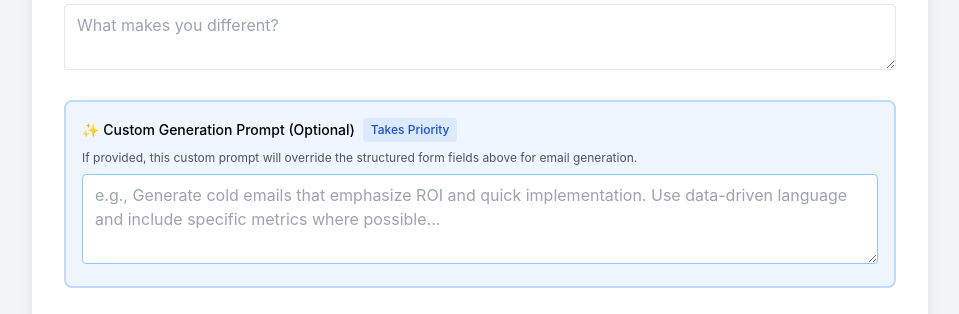
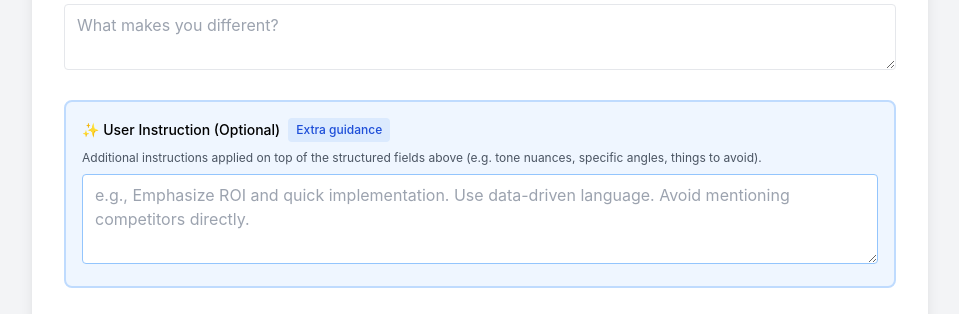
Before and after one commit to maniram-yadav/pitchperfect, a Next.js app in the folder frontend/: page /generate in a window 1280 px wide. Shown: the part 1028-1342 px from the top of the page, without its empty margins (160-1119 px from the left). Built offline with nearby package versions, Linux system fonts and the light colour scheme; no server answers; sample sign-in values are in the browser's storage.

Commit message:
ai engineer cold email generator

```diff
--- a/frontend/src/components/email/EmailGenerationForm.tsx
+++ b/frontend/src/components/email/EmailGenerationForm.tsx
@@ -76,18 +76,7 @@ export default function EmailGenerationForm() {
         };
         setEmailType('custom_prompt');
       } else {
-        // For structured input mode
-        // Check if custom prompt is provided - it takes preference
-        if (data.customPrompt && data.customPrompt.trim().length > 0) {
-          processedData = {
-            variations: data.variations || 1,
-            generateSequence: data.generateSequence || false,
-            customPrompt: data.customPrompt,
-            useCustomInput: true,
-          };
-          setEmailType('custom_prompt');
-        } else {
-          // Convert painPoints from comma-separated string to array
+        // Structured input mode — always use structured fields; customPrompt is extra user instruction
         const painPointsArray = typeof data.painPoints === 'string'
           ? data.painPoints.split(',').map((point: string) => point.trim()).filter((point: string) => point.length > 0)
           : Array.isArray(data.painPoints) ? data.painPoints : [];
@@ -95,10 +84,10 @@ export default function EmailGenerationForm() {
         processedData = {
           ...data,
           painPoints: painPointsArray,
+          customPrompt: data.customPrompt?.trim() || undefined,
           useCustomInput: false,
         };
         setEmailType(processedData.emailType || 'cold_outreach');
-        }
       }
 
       await generateEmails(processedData);
@@ -350,16 +339,16 @@ export default function EmailGenerationForm() {
 
             <div className="mb-6 p-4 bg-blue-50 border-2 border-blue-200 rounded-lg">
               <label className="block text-sm font-medium mb-2 flex items-center gap-2">
-                <span>✨ Custom Generation Prompt (Optional)</span>
-                <span className="text-xs bg-blue-100 text-blue-700 px-2 py-1 rounded">Takes Priority</span>
+                <span>✨ User Instruction (Optional)</span>
+                <span className="text-xs bg-blue-100 text-blue-700 px-2 py-1 rounded">Extra guidance</span>
               </label>
               <p className="text-xs text-gray-600 mb-2">
-                If provided, this custom prompt will override the structured form fields above for email generation.
+                Additional instructions applied on top of the structured fields above (e.g. tone nuances, specific angles, things to avoid).
               </p>
               <textarea
                 {...register('customPrompt')}
                 className="w-full border border-blue-300 rounded px-3 py-2 bg-white focus:outline-none focus:border-blue-500"
-                placeholder="e.g., Generate cold emails that emphasize ROI and quick implementation. Use data-driven language and include specific metrics where possible..."
+                placeholder="e.g., Emphasize ROI and quick implementation. Use data-driven language. Avoid mentioning competitors directly."
                 rows={3}
               />
             </div>
```
Also changed, not shown: 2 other files (tests, documents, lock files or other folders). Lines whose indentation alone changed are shown as unchanged.
